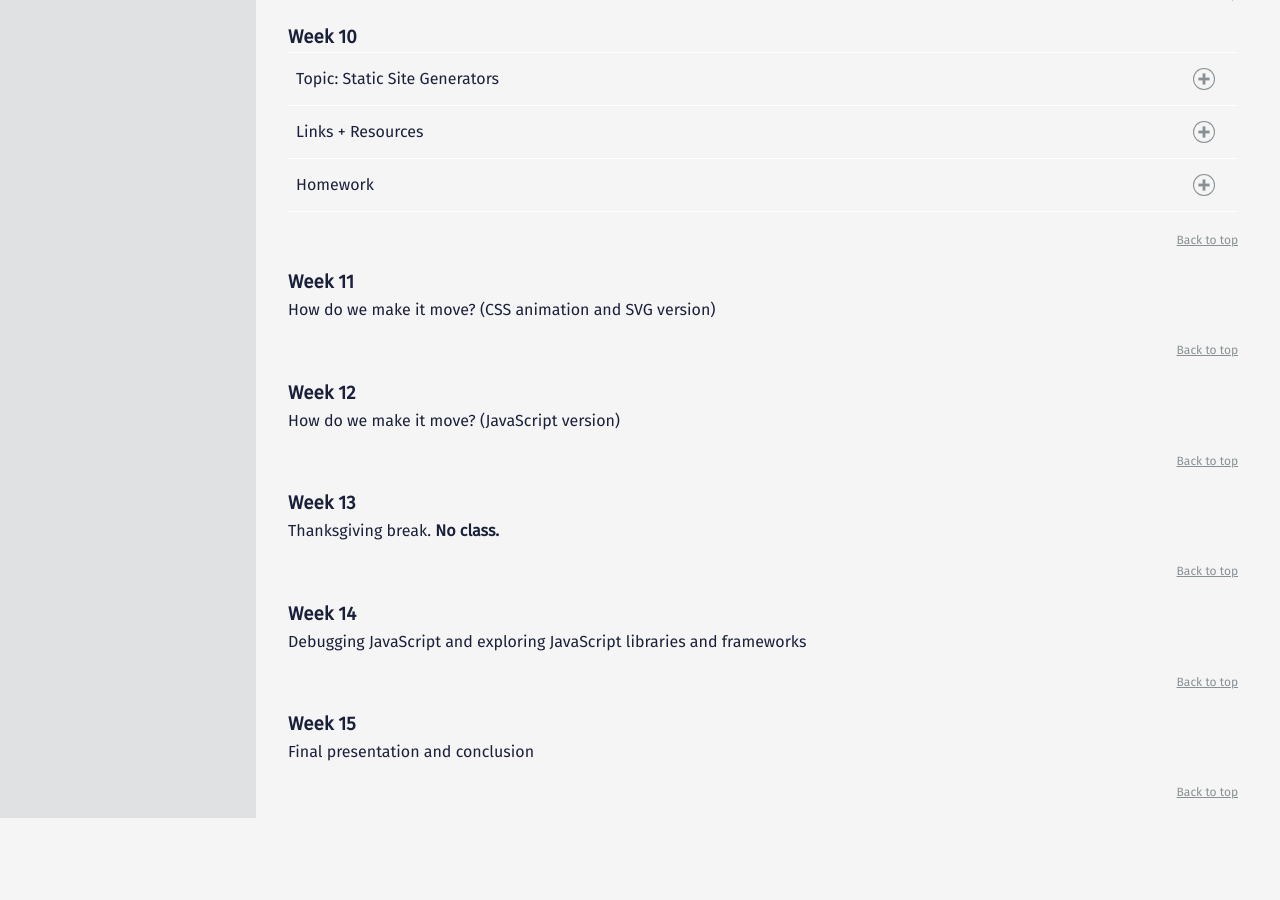
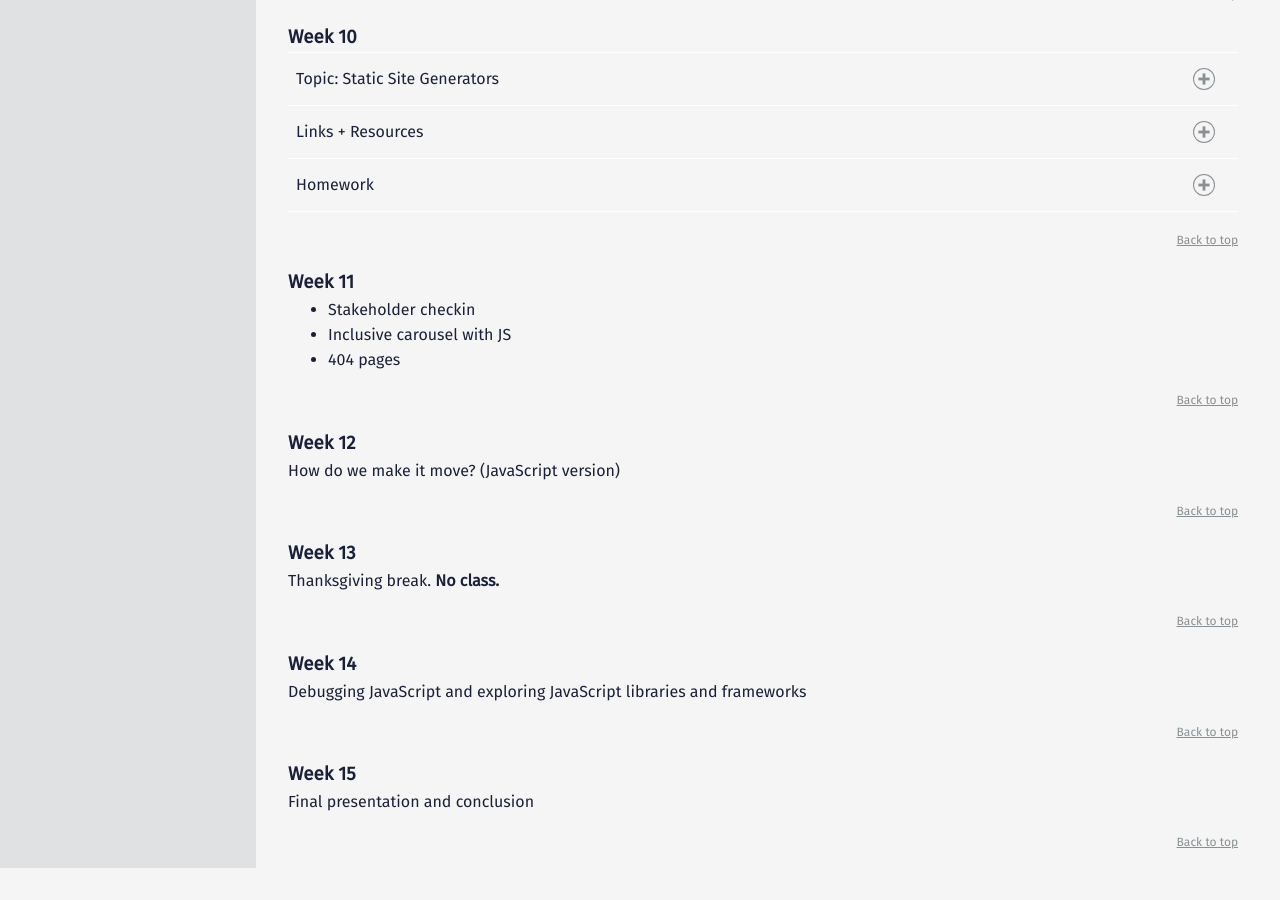
Before and after one commit to mica-web/mica-web.github.io, a Jekyll site: the page built from index.md, in a window 1280 px wide and 900 px high, scrolled down 3402 px. Built offline with Jekyll 4.4.1, drawn with Linux system fonts in a browser that asks for light colours; before the commit the page ends 4252 px from its top, so only the background shows below that.

Commit message:
W10 and 11 updates

```diff
--- a/_includes/gd-431/w10.md
+++ b/_includes/gd-431/w10.md
@@ -37,6 +37,7 @@
 - A page with an interactive element on it
   - Other than the mobile menu we created in class
 - (Re)designed search results page
+  - Should demo search results and include pagination for at least 3 pages of results
   - If your site does not have search, reach out to me to discuss your options here!
 - either a 404 error page or a branded smartwatch notification
   - in the case of the smartwatch notification, this can be design only (ie, you can turn in an image file vs markup)
--- a/_includes/gd-431/w11.md
+++ b/_includes/gd-431/w11.md
@@ -5,7 +5,11 @@
 Topic: UX & Accessibility
 </div> -->
 
-How do we make it move? (CSS animation and SVG version)
+- Stakeholder checkin
+- Inclusive carousel with JS
+- 404 pages
+
+<!-- How do we make it move? (CSS animation and SVG version) -->
 
 <!-- {::options parse_block_html="true" /}
 <div class="accordion-title has-no-content js-content-toggle-ignore">
```
